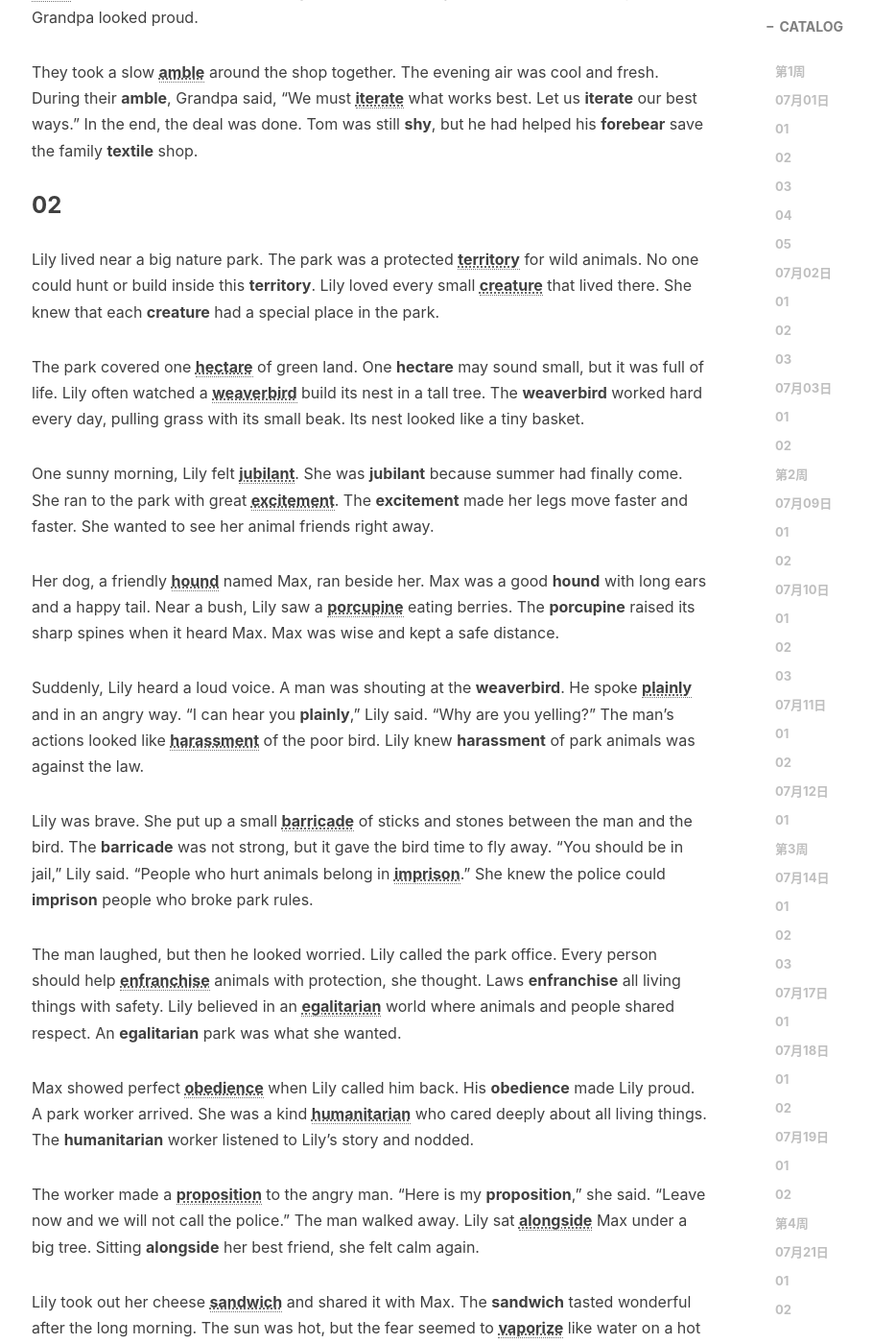
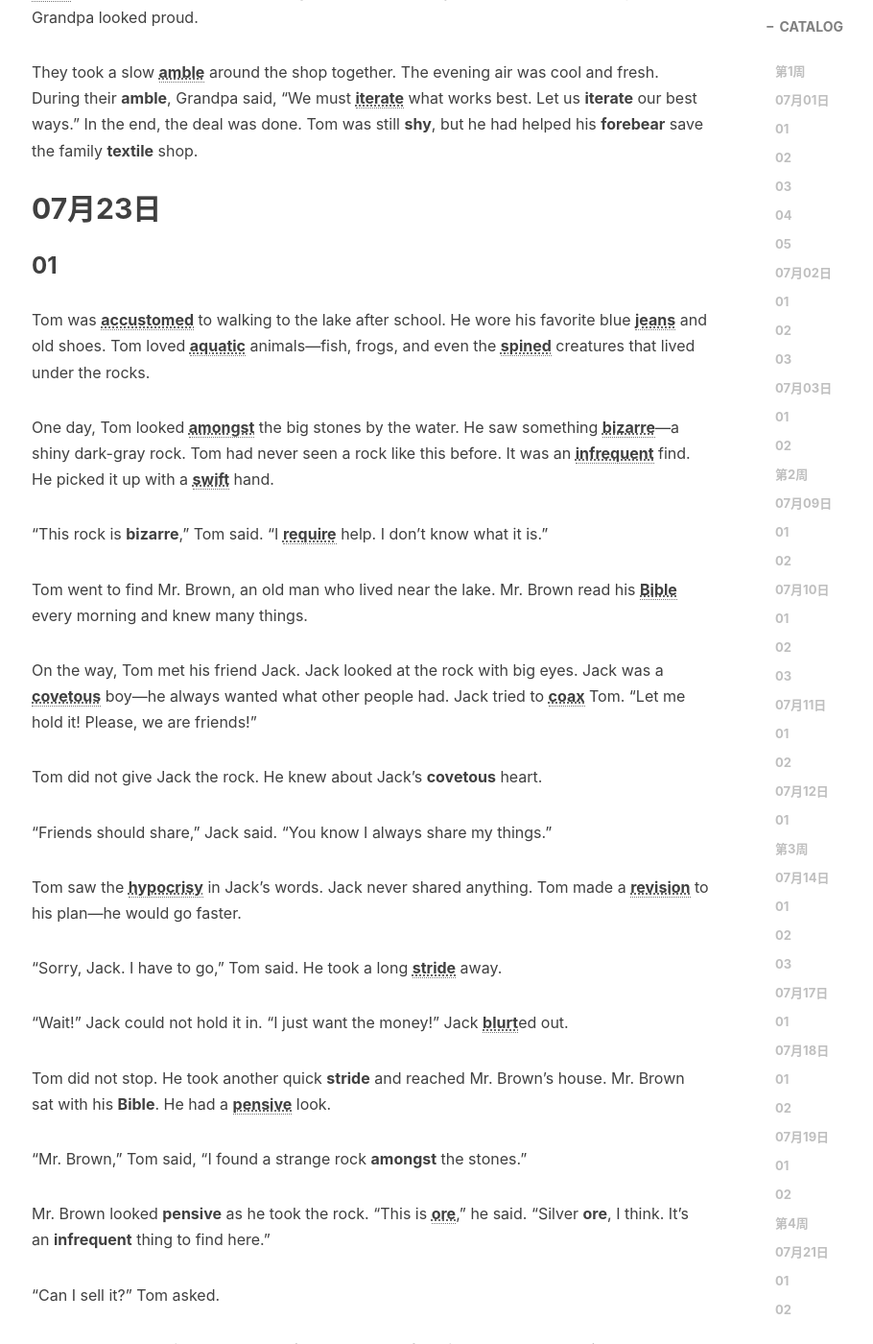
Before and after one commit to Shiina25qpwe/Shiina25qpwe.github.io, a Jekyll site: the page built from _posts/2026-06-29-26年07月AI降维阅读.md, in a window 1280 px wide and 1400 px high, scrolled down 42166 px. Shown: the whole window at 96% size, without its empty margins (232-1142 px from the left). Built offline with Jekyll 4.4.1, drawn with Linux system fonts in a browser that asks for light colours; nearby versions of some CDN libraries; comment, search, counter and statistics services are not loaded; some of the changed text lies outside the part shown.

Commit message:
更新0723ai文章,删除2篇0722文章

```diff
--- a/_posts/2026-06-29-26年07月AI降维阅读.md
+++ b/_posts/2026-06-29-26年07月AI降维阅读.md
@@ -691,50 +691,145 @@ Tom did not <abbr title="v. 无精打采">**slouch**</abbr> or give up. He stood
 
 They took a slow <abbr title="v. 漫步">**amble**</abbr> around the shop together. The evening air was cool and fresh. During their **amble**, Grandpa said, "We must <abbr title="v. 重复">**iterate**</abbr> what works best. Let us **iterate** our best ways." In the end, the deal was done. Tom was still **shy**, but he had helped his **forebear** save the family **textile** shop.
 
+## 07月23日
+
+### 01
+
+Tom was <abbr title="adj. 习惯的">**accustomed**</abbr> to walking to the lake after school. He wore his favorite blue <abbr title="n. 牛仔裤">**jeans**</abbr> and old shoes. Tom loved <abbr title="adj. 水生的">**aquatic**</abbr> animals—fish, frogs, and even the <abbr title="adj. 有刺的">**spined**</abbr> creatures that lived under the rocks.
+
+One day, Tom looked <abbr title="prep. 在…之中">**amongst**</abbr> the big stones by the water. He saw something <abbr title="adj. 奇怪的">**bizarre**</abbr>—a shiny dark-gray rock. Tom had never seen a rock like this before. It was an <abbr title="adj. 罕见的">**infrequent**</abbr> find. He picked it up with a <abbr title="adj. 迅速的">**swift**</abbr> hand.
+
+"This rock is **bizarre**," Tom said. "I <abbr title="v. 需要">**require**</abbr> help. I don't know what it is."
+
+Tom went to find Mr. Brown, an old man who lived near the lake. Mr. Brown read his <abbr title="n. 圣经">**Bible**</abbr> every morning and knew many things.
+
+On the way, Tom met his friend Jack. Jack looked at the rock with big eyes. Jack was a <abbr title="adj. 贪婪的">**covetous**</abbr> boy—he always wanted what other people had. Jack tried to <abbr title="v. 哄骗">**coax**</abbr> Tom. "Let me hold it! Please, we are friends!"
+
+Tom did not give Jack the rock. He knew about Jack's **covetous** heart.
+
+"Friends should share," Jack said. "You know I always share my things."
+
+Tom saw the <abbr title="n. 虚伪">**hypocrisy**</abbr> in Jack's words. Jack never shared anything. Tom made a <abbr title="n. 修改">**revision**</abbr> to his plan—he would go faster.
+
+"Sorry, Jack. I have to go," Tom said. He took a long <abbr title="n. 大步">**stride**</abbr> away.
+
+"Wait!" Jack could not hold it in. "I just want the money!" Jack <abbr title="v. 脱口而出">**blurt**</abbr>ed out.
+
+Tom did not stop. He took another quick **stride** and reached Mr. Brown's house. Mr. Brown sat with his **Bible**. He had a <abbr title="adj. 沉思的">**pensive**</abbr> look.
+
+"Mr. Brown," Tom said, "I found a strange rock **amongst** the stones."
+
+Mr. Brown looked **pensive** as he took the rock. "This is <abbr title="n. 矿石">**ore**</abbr>," he said. "Silver **ore**, I think. It's an **infrequent** thing to find here."
+
+"Can I sell it?" Tom asked.
+
+"Yes," Mr. Brown said. "You can <abbr title="v. 获得">**attain**</abbr> some money for this **ore**. But you **require** a parent to go with you."
+
+Tom went home with a **swift** step. The next day, Tom and his dad went to the rock shop. Tom wore clean **jeans** and his <abbr title="adj. 结实的">**sturdy**</abbr> jacket. The shop man paid sixty dollars for the silver **ore**.
+
+Tom was so happy. "I can **attain** my dream!" He bought a new fishing rod for **aquatic** fun.
+
+He walked back to the lake. A **spined** little fish jumped out of the water. Tom sat down, **accustomed** now to feeling proud of good choices. He was glad he saw Jack's **hypocrisy** and made a **revision** to his plan.
+
+Later, Jack came by. "I'm sorry," Jack said. He did not **coax** or lie. "I was wrong to **blurt** out like that."
+
+"It's okay," Tom said. "Let's fish together."
+
+They sat on the **sturdy** wooden bench. Jack was quiet—almost **pensive**. Tom smiled. He had done the right thing.
+
 ### 02
 
-Lily lived near a big nature park. The park was a protected <abbr title="n. 领地">**territory**</abbr> for wild animals. No one could hunt or build inside this **territory**. Lily loved every small <abbr title="n. 生物">**creature**</abbr> that lived there. She knew that each **creature** had a special place in the park.
+Lily's grandpa was <abbr title="num. 九十">**ninety**</abbr> years old. He had been a <abbr title="n. 记者">**correspondent**</abbr> for a big newspaper long ago. He wrote stories from all over the world. Lily loved to hear about his trips.
 
-The park covered one <abbr title="n. 公顷">**hectare**</abbr> of green land. One **hectare** may sound small, but it was full of life. Lily often watched a <abbr title="n. 织巢鸟">**weaverbird**</abbr> build its nest in a tall tree. The **weaverbird** worked hard every day, pulling grass with its small beak. Its nest looked like a tiny basket.
+One morning, Lily sat with Grandpa on the porch. The morning <abbr title="n. 露水">**dew**</abbr> made the grass shine. Grandpa looked at the sky and began to <abbr title="v. 微笑">**smile**</abbr>.
 
-One sunny morning, Lily felt <abbr title="adj. 喜气洋洋">**jubilant**</abbr>. She was **jubilant** because summer had finally come. She ran to the park with great <abbr title="n. 兴奋">**excitement**</abbr>. The **excitement** made her legs move faster and faster. She wanted to see her animal friends right away.
+"Let me tell you about the desert," Grandpa said <abbr title="adv. 轻柔地">**gently**</abbr>. He always spoke in a soft and kind way.
 
-Her dog, a friendly <abbr title="n. 猎犬">**hound**</abbr> named Max, ran beside her. Max was a good **hound** with long ears and a happy tail. Near a bush, Lily saw a <abbr title="n. 豪猪">**porcupine**</abbr> eating berries. The **porcupine** raised its sharp spines when it heard Max. Max was wise and kept a safe distance.
+Many years ago, Grandpa flew in a <abbr title="n. 直升机">**helicopter**</abbr> over a huge <abbr title="n. 广阔区域">**expanse**</abbr> of golden sand. He was on his way to an <abbr title="n. 挖掘现场">**excavation**</abbr> site. A team of scientists was digging there.
 
-Suddenly, Lily heard a loud voice. A man was shouting at the **weaverbird**. He spoke <abbr title="adv. 明白地">**plainly**</abbr> and in an angry way. "I can hear you **plainly**," Lily said. "Why are you yelling?" The man's actions looked like <abbr title="n. 骚扰">**harassment**</abbr> of the poor bird. Lily knew **harassment** of park animals was against the law.
+From the **helicopter**, Grandpa looked down and saw a <abbr title="n. 猎鹰">**falcon**</abbr> flying below. The bird was looking for food. The desert <abbr title="n. 动物群">**fauna**</abbr> was hard to spot from high up. But the **falcon** stood out against the sand.
 
-Lily was brave. She put up a small <abbr title="n. 路障">**barricade**</abbr> of sticks and stones between the man and the bird. The **barricade** was not strong, but it gave the bird time to fly away. "You should be in jail," Lily said. "People who hurt animals belong in <abbr title="v. 监禁">**imprison**</abbr>." She knew the police could **imprison** people who broke park rules.
+When Grandpa landed, the **excavation** team was not very friendly. They acted like a <abbr title="n. 小团体">**clique**</abbr> and did not want visitors near them. Their leader was an <abbr title="adj. 苛求的">**exacting**</abbr> man. He wanted everything to be perfect.
 
-The man laughed, but then he looked worried. Lily called the park office. Every person should help <abbr title="v. 赋权">**enfranchise**</abbr> animals with protection, she thought. Laws **enfranchise** all living things with safety. Lily believed in an <abbr title="adj. 平等的">**egalitarian**</abbr> world where animals and people shared respect. An **egalitarian** park was what she wanted.
+"Why are you here?" the leader asked. There was no **smile** on his face.
 
-Max showed perfect <abbr title="n. 服从">**obedience**</abbr> when Lily called him back. His **obedience** made Lily proud. A park worker arrived. She was a kind <abbr title="n. 人道主义者">**humanitarian**</abbr> who cared deeply about all living things. The **humanitarian** worker listened to Lily's story and nodded.
+"I am a **correspondent**," Grandpa said. "I want to write about your work."
 
-The worker made a <abbr title="n. 提议">**proposition**</abbr> to the angry man. "Here is my **proposition**," she said. "Leave now and we will not call the police." The man walked away. Lily sat <abbr title="prep. 在...旁边">**alongside**</abbr> Max under a big tree. Sitting **alongside** her best friend, she felt calm again.
+The leader got angry. "If your story hurts us, I will <abbr title="v. 起诉">**sue**</abbr> you," he said.
 
-Lily took out her cheese <abbr title="n. 三明治">**sandwich**</abbr> and shared it with Max. The **sandwich** tasted wonderful after the long morning. The sun was hot, but the fear seemed to <abbr title="v. 蒸发">**vaporize**</abbr> like water on a hot stone. All her worries began to **vaporize** as she watched the little bird fly back to its nest. The **territory** was peaceful once more. Every **creature** was safe, and Lily felt **jubilant** again.
+Grandpa knew that getting angry back would be <abbr title="adj. 适得其反的">**counterproductive**</abbr>. So he stayed calm and spoke **gently**.
+
+The team was digging for <abbr title="n. 铀">**uranium**</abbr>, a metal deep in the ground. But they also found old tools. Some tools were made of <abbr title="n. 生皮">**rawhide**</abbr>. The tools told a sad story about <abbr title="n. 奴隶制">**slavery**</abbr> in the old days.
+
+The **exacting** leader cared only about **uranium**. But younger workers in the **clique** wanted to learn from the **rawhide** pieces. They wanted to understand the history of **slavery**.
+
+One young worker showed Grandpa a dry leaf from a desert plant. "See these tiny lines?" she said. "Each line is a <abbr title="n. 毛细血管">**capillary**</abbr>. Even in this dry place, water moved through the **capillary** paths to keep the plant alive."
+
+Grandpa took photos of everything. He saved them on a <abbr title="n. 光盘">**compact disk**</abbr>. The **compact disk** later held all his pictures of the site and the **fauna** around it.
+
+The leader did try to **sue** the newspaper when Grandpa's story came out. But his actions were **counterproductive**. The story became famous, and more people learned about the **expanse** of the desert and its history.
+
+"You see, Lily," Grandpa said, "the stars are <abbr title="n. 光年">**light-year**</abbr>s away, but truth is always close." He looked at the sky. "A **light-year** is how we measure the sky. But a good story can reach just as far."
+
+Lily looked down. The **dew** was gone now. Grandpa was **ninety**, but his eyes were bright.
+
+"I want to be a **correspondent** too, Grandpa," Lily said with a big **smile**.
+
+Grandpa held her hand **gently**. "Then you will see the world. And you will tell its stories."
 
 ### 03
 
-Dr. Chen was an <abbr title="n. 考古学家">**archaeologist**</abbr> who loved old things. The **archaeologist** had dug in many places around the world. This summer, she came to study a strange <abbr title="adj. 地球物理的">**geophysical**</abbr> signal in the ground. The **geophysical** map showed something big under the old hill. She felt a mix of hope and wonder.
+<abbr title="adv. 今天">**Today**</abbr> was the big day. Leo, an <abbr title="n. 青少年">**adolescent**</abbr> of fifteen, was going to explore a cave. His uncle Ben was a <abbr title="n. 牧师">**clergyman**</abbr> who also loved nature. Uncle Ben had great <abbr title="n. 热情">**zeal**</abbr> for rocks and old places.
 
-She went to the local <abbr title="n. 领事馆">**consulate**</abbr> to get papers for her work. The **consulate** was a tall white building in the city center. The officer said it was <abbr title="adj. 明智的">**advisable**</abbr> to wait for the rainy season to end. "It is **advisable** to be patient," he warned. But Dr. Chen could not wait another month.
+They took a <abbr title="n. 独木舟">**canoe**</abbr> across the lake to reach the cave. Leo had <abbr title="adj. 极少的">**minimal**</abbr> experience with boats, but Uncle Ben helped him.
 
-The team started digging the next day. Everyone followed the rules with full <abbr title="n. 服从">**compliance**</abbr>. Their **compliance** with safety rules kept everyone safe. Dr. Chen did not like any <abbr title="n. 离题">**digression**</abbr> from the main plan. "No **digression**," she told her team. "Stay on the task."
+<abbr title="adv. 之后">**Afterward**</abbr>, they reached the dark cave. Leo felt a little scared, but he wanted to <abbr title="v. 消除">**eliminate**</abbr> his fear.
 
-Then they found something <abbr title="adj. 奇怪的">**queer**</abbr> in the dirt. The **queer** object was round and smooth. It did not look like a normal rock. The hole began to <abbr title="v. 充满">**teem**</abbr> with small black stones of the same kind. Soon the ground seemed to **teem** with them. Everyone stopped to look.
+"This cave is <abbr title="adv. 大约">**roughly**</abbr> two hundred years old—or maybe more," Uncle Ben said. "I will <abbr title="v. 叙述">**narrate**</abbr> its story as we walk."
 
-A green <abbr title="n. 毛毛虫">**caterpillar**</abbr> crawled over one of the stones. The **caterpillar** moved slowly in the morning sun. A black <abbr title="n. 乌鸦">**crow**</abbr> sat on a rock nearby and watched. The **crow** made a loud call that broke the quiet air. Dr. Chen felt that something was not right.
+Uncle Ben began to **narrate**. He spoke with **zeal** about the cave's history. He studied <abbr title="n. 民族考古学">**ethnoarchaeology**</abbr>, the science of old people and their ways. He said **ethnoarchaeology** helped us know who lived here long ago.
 
-But Dr. Chen was <abbr title="adj. 无畏的">**intrepid**</abbr>. An **intrepid** heart does not run from strange things. She looked for an <abbr title="n. 出口">**outlet**</abbr> in the round object. Maybe the **outlet** was a door to a room below. She pushed and pulled but found nothing.
+Leo looked up. Long rocks hung from the top of the cave. "What are those?" he asked.
 
-She used an old map that showed the <abbr title="n. 子午线">**meridian**</abbr> line through the hill. The **meridian** pointed to a special spot on the ground. Dr. Chen remembered a <abbr title="n. 关键词">**keyword**</abbr> from an old book she once read. The **keyword** was "open" in a language no one spoke anymore. She said it out loud.
+"Those are <abbr title="n. 钟乳石">**dripstone**</abbr>," Uncle Ben said. "Water drips for many years, and each drop makes the **dripstone** grow."
 
-A stone door moved. Inside, she found a <abbr title="n. 木刻">**woodcut**</abbr> on the wall. The **woodcut** showed a sun and a moon together. She knew this was a <abbr title="adj. 有利可图">**lucrative**</abbr> find. The **lucrative** discovery would bring her fame and money. But she cared more about the story behind the old art.
+Leo stood on a small <abbr title="n. 岩架">**ledge**</abbr> and looked into a dark <abbr title="n. 裂缝">**crevice**</abbr>. "Is anything in there?" he asked.
 
-A man from her team tried to <abbr title="v. 剽窃">**plagiarise**</abbr> her work that night. Dr. Chen caught him taking secret pictures of her notes. She did not <abbr title="v. 容忍">**condone**</abbr> his actions at all. "I will never **condone** stealing," she said in a strong voice. The man left and never came back. Dr. Chen was glad no one could **plagiarise** her hard work again.
+"Put your hand in the **crevice**," Uncle Ben said.
 
-Dr. Chen worked late to <abbr title="v. 熄灭">**extinguish**</abbr> the lamps around the dig site. She watched the lights **extinguish** one by one. Then she became the <abbr title="n. 主人">**host**</abbr> of a big meeting the next day. As the **host**, she told scientists from many countries about the **queer** stones and the **woodcut**. The **archaeologist** smiled. Her **intrepid** spirit had led her to a great discovery under the **meridian** line.
+Leo reached in and pulled out an old <abbr title="n. 衣物">**garment**</abbr>, brown with age. Someone had left the torn **garment** here long ago.
 
+Suddenly, a small spider moved near the **ledge**. Its <abbr title="n. 触手">**tentacle**</abbr>-like leg touched Leo's shoe, and he jumped back.
+
+"Just a cave spider. Its legs are like **tentacle**s," Uncle Ben said.
+
+Leo laughed. He was hungry after all the walking. "Can we eat now?" he asked.
+
+They sat on a flat rock. Uncle Ben took out two boxes of <abbr title="n. 披萨">**pizza**</abbr>. "Cold **pizza** is the best cave food," he said with a smile.
+
+As they ate, Uncle Ben told Leo more. "If you don't use your body, your muscles can <abbr title="n. 萎缩">**atrophy**</abbr>. That's why exploring is good for you. It keeps **atrophy** away."
+
+The cave felt <abbr title="adj. 永恒的">**eternal**</abbr>, like it had always been here. Leo felt small in the **eternal** darkness.
+
+Then Leo saw a small stone box near the back wall. Inside was a very old cup. "A great find! We should tell the museum **today**," Uncle Ben said.
+
+But Leo tripped on a rock near the **ledge**. The old cup flew into the air and broke into pieces on the ground.
+
+Leo began to <abbr title="v. 怒火中烧">**seethe**</abbr> with anger at himself. "I am so stupid!" He could not stop **seethe**-ing inside.
+
+Uncle Ben put his hand on Leo's shoulder. "Don't be angry," he said. "It was an accident."
+
+"But the cup was so old! And I broke it," Leo said.
+
+"You found it. We can still learn from the pieces. Sometimes things break," Uncle Ben said.
+
+They took the broken pieces and the **canoe** back across the lake. Leo felt bad, but Uncle Ben's **minimal** anger helped him.
+
+"When I was an **adolescent**, I broke a church window. The old **clergyman** was not happy!" Uncle Ben said. Leo laughed.
+
+**Afterward**, they told the museum about the cave. The museum said the cup could be fixed.
+
+Leo learned you cannot **eliminate** every mistake, but you can learn from each one. The cave was **roughly** fifty meters deep, yet Leo felt he had traveled much farther. A little **zeal** for adventure always makes life better.
 
 
 
```
